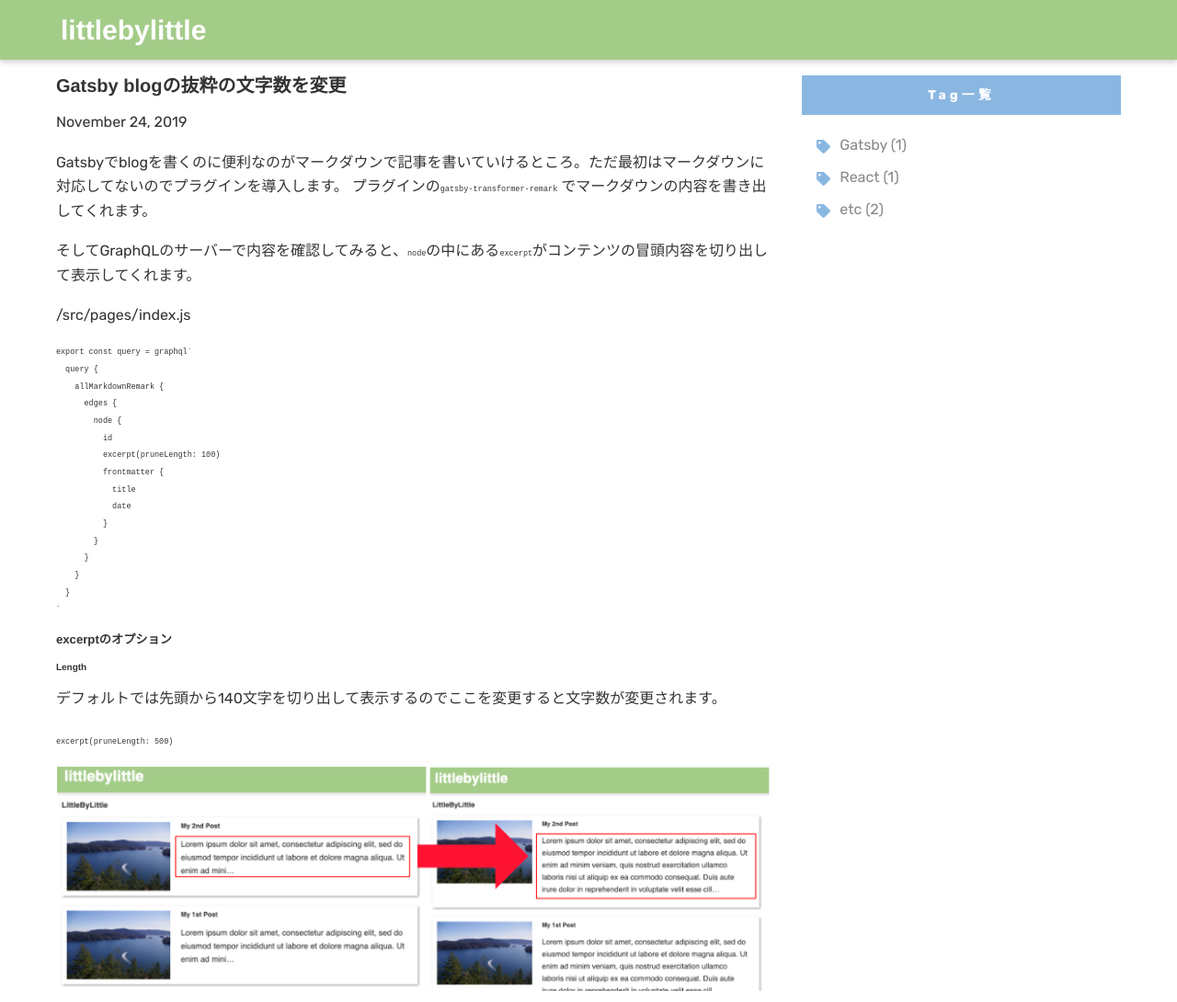
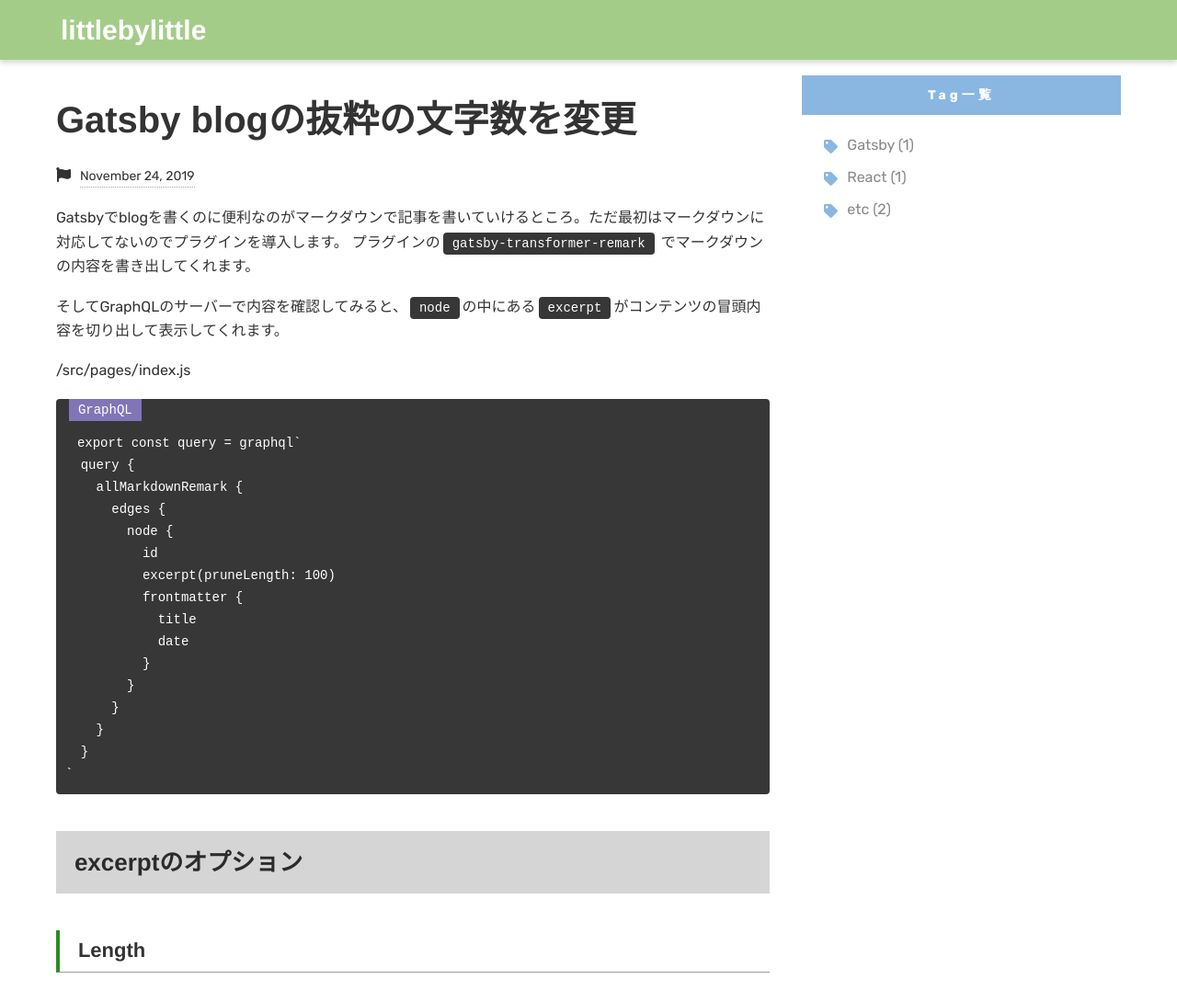
Before and after one commit to amagin006/gatsby-blog, a Gatsby site: page /2019/11/gatsby-blog-character-number/ in a window 1280 px wide. Shown: the top 1090 px of the page at 92% size. Built offline with nearby package versions, Linux system fonts and the light colour scheme; Gatsby itself is replaced by a stand-in of ours; some packages are replaced by stand-ins of ours; code samples lack their colours.

Commit message:
Add style css blog-post

```diff
--- a/package.json
+++ b/package.json
@@ -9,7 +9,7 @@
     "@fortawesome/free-solid-svg-icons": "^5.11.2",
     "@fortawesome/react-fontawesome": "^0.1.7",
     "gatsby": "^2.18.6",
-    "gatsby-cli": "^2.8.15",
+    "gatsby-cli": "^2.8.19",
     "gatsby-image": "^2.2.34",
     "gatsby-plugin-manifest": "^2.2.31",
     "gatsby-plugin-offline": "^3.0.26",
--- a/src/components/layout/layout.module.scss
+++ b/src/components/layout/layout.module.scss
@@ -32,11 +32,6 @@ hr {
   box-sizing: content-box;
   height: 0;
   overflow: visible;
-}
-
-pre {
-  font-family: monospace, monospace;
-  font-size: 1em;
 }
 
 a {
--- a/src/components/sidebar/index.module.scss
+++ b/src/components/sidebar/index.module.scss
@@ -19,3 +19,7 @@
     height: 15px;
   }
 }
+
+.tagList::before {
+  content: '';
+}
--- a/src/templates/blog-post.js
+++ b/src/templates/blog-post.js
@@ -1,8 +1,11 @@
 import React from 'react'
 import { Link, graphql } from 'gatsby'
+import { FontAwesomeIcon } from '@fortawesome/react-fontawesome'
+import { faFlag } from '@fortawesome/free-solid-svg-icons'
 
 import Layout from '../components/layout'
 import SEO from '../components/seo'
+import './blog-post.scss'
 
 class BlogPostTemplate extends React.Component {
   render() {
@@ -12,22 +15,21 @@ class BlogPostTemplate extends React.Component {
     return (
       <Layout location={this.props.location} title={siteTitle}>
         <SEO title={post.frontmatter.title} description={post.excerpt} />
-        <h1>{post.frontmatter.title}</h1>
-        <p>
+        <h2>{post.frontmatter.title}</h2>
+        <FontAwesomeIcon icon={faFlag} /><p className="post-date">
           {post.frontmatter.date}
         </p>
         <div dangerouslySetInnerHTML={{ __html: post.html }} />
-        <hr/>
-
+        <hr />
         <ul>
-          <li>
+          <li className="prev">
             {previous && (
               <Link to={previous.fields.slug} rel="prev">
                 ← {previous.frontmatter.title}
               </Link>
             )}
           </li>
-          <li>
+          <li className="next">
             {next && (
               <Link to={next.fields.slug} rel="next">
                 {next.frontmatter.title} →
--- /dev/null
+++ b/src/templates/blog-post.scss
@@ -0,0 +1,79 @@
+h1 {}
+
+h2 {
+  font-size: 4rem;
+  font-weight: 600;
+  margin: 20px 0;
+  line-height: 1.4;
+}
+
+h3 {
+  font-size: 2.6rem;
+  margin: 40px 0;
+  padding: 20px;
+  background: #d5d5d5;
+}
+
+h4 {
+  font-size: 2.2rem;
+  border-left: 4px solid #2a8c21;
+  border-bottom: 1px solid #9b9b9b;
+  padding: 10px 0 10px 20px;
+  margin: 40px 0;
+}
+
+li::before {
+  content: "-";
+  padding-right: 8px;
+  color: #3c3c3c;
+}
+
+.post-date {
+  font-size: 1.4rem;
+  margin: 0 0 20px 10px;
+  border-bottom: 1px dotted #a5a5a5;
+  display: inline-block;
+}
+
+
+code {
+  font-size: 1.4rem;
+  font-family: monospace, sans-serif;
+  line-height: 24px;
+  background: #373737;
+  color: #fff;
+  margin: 0 3px;
+  border-radius: 4px;
+  padding: 4px 10px;
+  overflow-wrap: break-word;
+}
+
+pre {
+  position: relative;
+  box-sizing: border-box;
+  width: 100%;
+  margin: 0;
+  border-radius: 4px;
+  overflow: auto;
+  overflow-y: hidden;
+  font-size: 12px;
+  background: #373737;
+  padding: 36px 10px 10px 10px;
+  color: #ffffff;
+}
+
+.prev::before,
+.next::before {
+  content: none;
+}
+
+.language-GraphQL::before {
+  content: 'GraphQL';
+  position: absolute;
+  top: 0;
+  left: 14px;
+  padding: 0 10px;
+  font-size: 1.4rem;
+  background: #8275b6;
+  color: #ffffff;
+}
```
Also changed, not shown: 1 other file.
